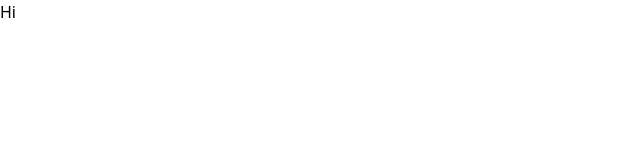
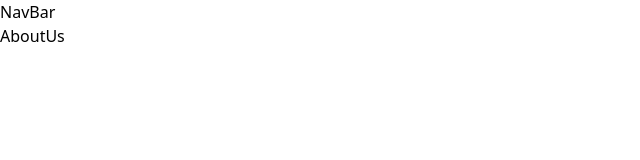
Before and after one commit to gihanbandaraa/restaurant-web-frontend, a React (Vite) app: page /about-us in a window 1280 px wide. Shown: the top 160 px of the page, without its empty margins (0-640 px from the left). Built offline with nearby package versions, Linux system fonts and the light colour scheme.

Commit message:
Add Browser routes

```diff
--- a/package.json
+++ b/package.json
@@ -11,7 +11,8 @@
   },
   "dependencies": {
     "react": "^18.3.1",
-    "react-dom": "^18.3.1"
+    "react-dom": "^18.3.1",
+    "react-router-dom": "^6.24.1"
   },
   "devDependencies": {
     "@types/react": "^18.3.3",
--- a/src/App.jsx
+++ b/src/App.jsx
@@ -1,9 +1,23 @@
+import { BrowserRouter, Routes, Route } from "react-router-dom";
+
+import Home from "./pages/Home";
+import SignIn from "./pages/SignIn";
+import SignUp from "./pages/SignUp";
+import AboutUs from "./pages/AboutUs";
+import NavBar from "./components/NavBar";
+
 function App() {
   return (
-    <div className="App">
-      Hi
-    </div>
-  )
+    <BrowserRouter>
+      <NavBar />
+      <Routes>
+        <Route path="/" element={<Home />} />
+        <Route path="/sign-in" element={<SignIn />} />
+        <Route path="/sign-up" element={<SignUp />} />
+        <Route path="/about-us" element={<AboutUs />} />
+      </Routes>
+    </BrowserRouter>
+  );
 }
 
-export default App
+export default App;
--- /dev/null
+++ b/src/components/NavBar.jsx
@@ -0,0 +1,9 @@
+import React from 'react'
+
+const NavBar = () => {
+  return (
+    <div>NavBar</div>
+  )
+}
+
+export default NavBar
--- /dev/null
+++ b/src/pages/AboutUs.jsx
@@ -0,0 +1,9 @@
+import React from 'react'
+
+const AboutUs = () => {
+  return (
+    <div>AboutUs</div>
+  )
+}
+
+export default AboutUs
--- /dev/null
+++ b/src/pages/Home.jsx
@@ -0,0 +1,9 @@
+import React from 'react'
+
+const Home = () => {
+  return (
+    <div>Home</div>
+  )
+}
+
+export default Home
--- /dev/null
+++ b/src/pages/SignIn.jsx
@@ -0,0 +1,9 @@
+import React from 'react'
+
+const SignIn = () => {
+  return (
+    <div>SignIn</div>
+  )
+}
+
+export default SignIn
--- /dev/null
+++ b/src/pages/SignUp.jsx
@@ -0,0 +1,9 @@
+import React from 'react'
+
+const SignUp = () => {
+  return (
+    <div>SignUp</div>
+  )
+}
+
+export default SignUp
```
Also changed, not shown: 1 other file (tests, documents, lock files or other folders).
